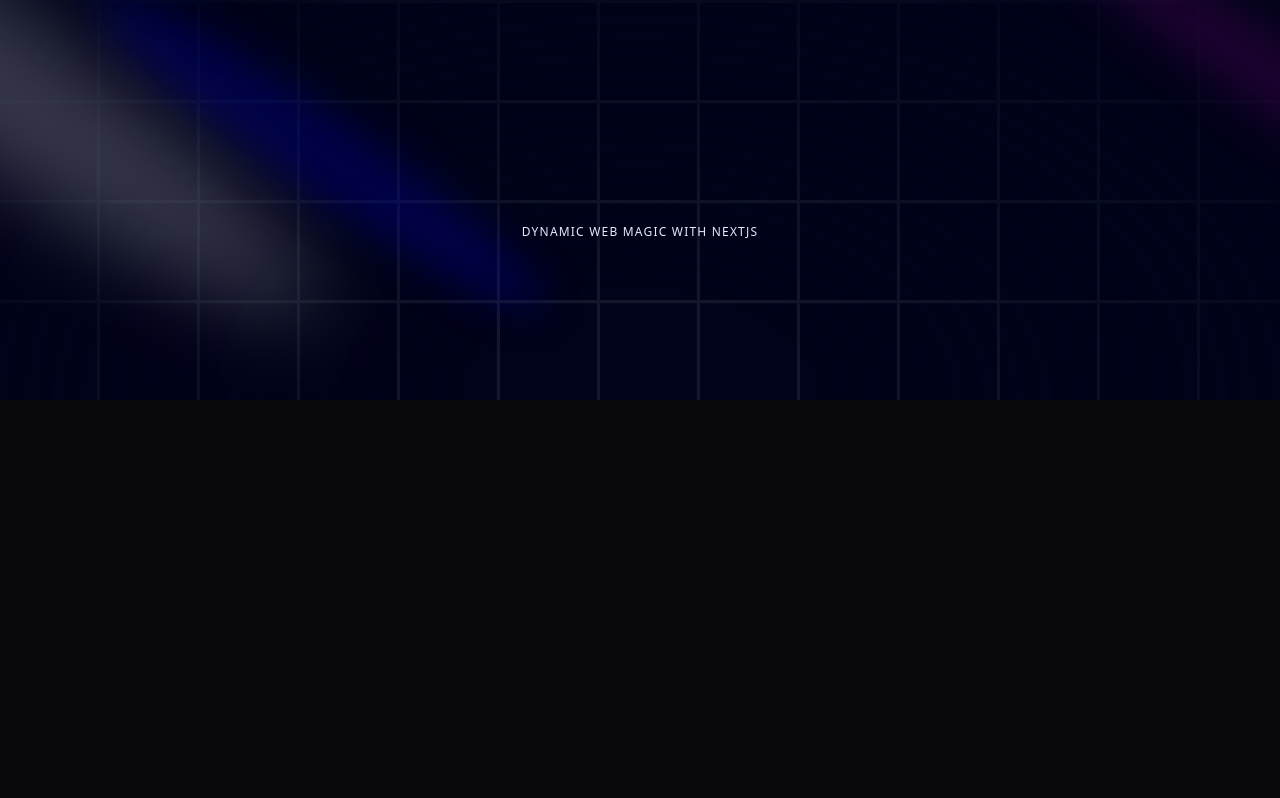
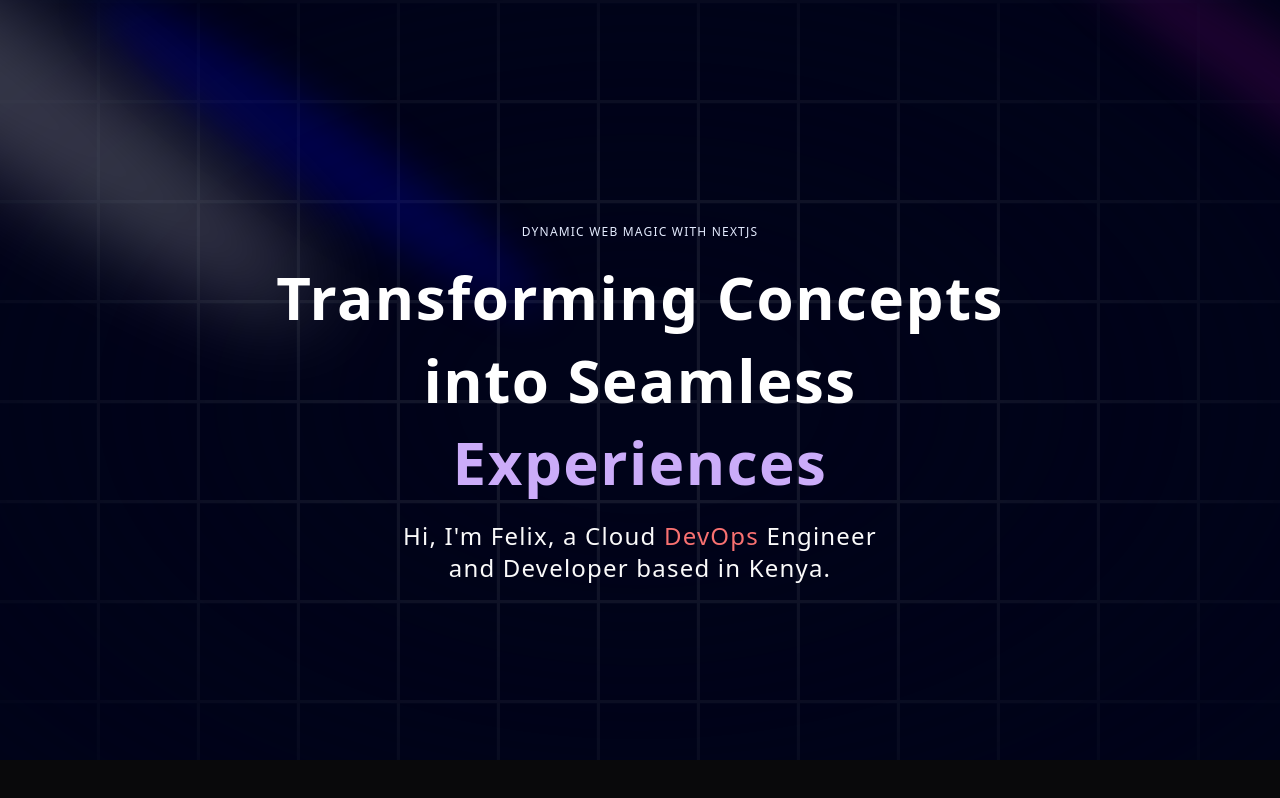
Before and after one commit to FlxBot001/p, a Next.js app: page / in a window 1280 px wide. Built offline with nearby package versions, Linux system fonts and the light colour scheme.

Commit message:
Updated Text generator

```diff
--- a/components/Hero.tsx
+++ b/components/Hero.tsx
@@ -1,5 +1,6 @@
 import React from "react";
 import { Spotlight } from "./ui/Spotlight";
+import { TextGenerateEffect } from "./TextGenerateEffect";
 
 const Hero = () => {
   return (
@@ -26,6 +27,15 @@
             <h2 className="uppercase tracking-widest text-xs text-center text-blue-100 max-w-80">
                 Dynamic Web Magic with NextJS
             </h2>
+            <TextGenerateEffect
+                className="text-center text-[40px] md:text-5xl lg:text-6xl"
+                words="Transforming Concepts into Seamless Experiences"
+                duration={4}
+            />
+
+            <p className="text-center md:tracking-wider mb-4 text-sm md:text-lg lg:text-2xl">
+                Hi, I&apos;m Felix, a Cloud <span className="text-red-400">DevOps</span> Engineer <br></br> and Developer based in Kenya.
+            </p>
         </div>
       </div>
     </div>
--- /dev/null
+++ b/components/TextGenerateEffect.tsx
@@ -0,0 +1,64 @@
+"use client";
+import { useEffect } from "react";
+import { motion, stagger, useAnimate } from "framer-motion";
+import { cn } from "@/lib/utils";
+
+export const TextGenerateEffect = ({
+  words,
+  className,
+  filter = true,
+  duration = 0.5,
+}: {
+  words: string;
+  className?: string;
+  filter?: boolean;
+  duration?: number;
+}) => {
+  const [scope, animate] = useAnimate();
+  let wordsArray = words.split(" ");
+  useEffect(() => {
+    animate(
+      "span",
+      {
+        opacity: 1,
+        filter: filter ? "blur(0px)" : "none",
+      },
+      {
+        duration: duration ? duration : 1,
+        delay: stagger(0.2),
+      }
+    );
+  }, [scope.current]);
+
+  const renderWords = () => {
+    return (
+      <motion.div ref={scope}>
+        {wordsArray.map((word, idx) => {
+          return (
+            <motion.span
+              key={word + idx}
+              className={` ${
+                idx > 3 ? "text-purple" : "dark:text-white text-black"
+              } opacity-0`}
+              style={{
+                filter: filter ? "blur(10px)" : "none",
+              }}
+            >
+              {word}{" "}
+            </motion.span>
+          );
+        })}
+      </motion.div>
+    );
+  };
+
+  return (
+    <div className={cn("font-bold", className)}>
+      <div className="my-4">
+        <div className=" dark:text-white text-black leading-snug tracking-wide">
+          {renderWords()}
+        </div>
+      </div>
+    </div>
+  );
+};
```
